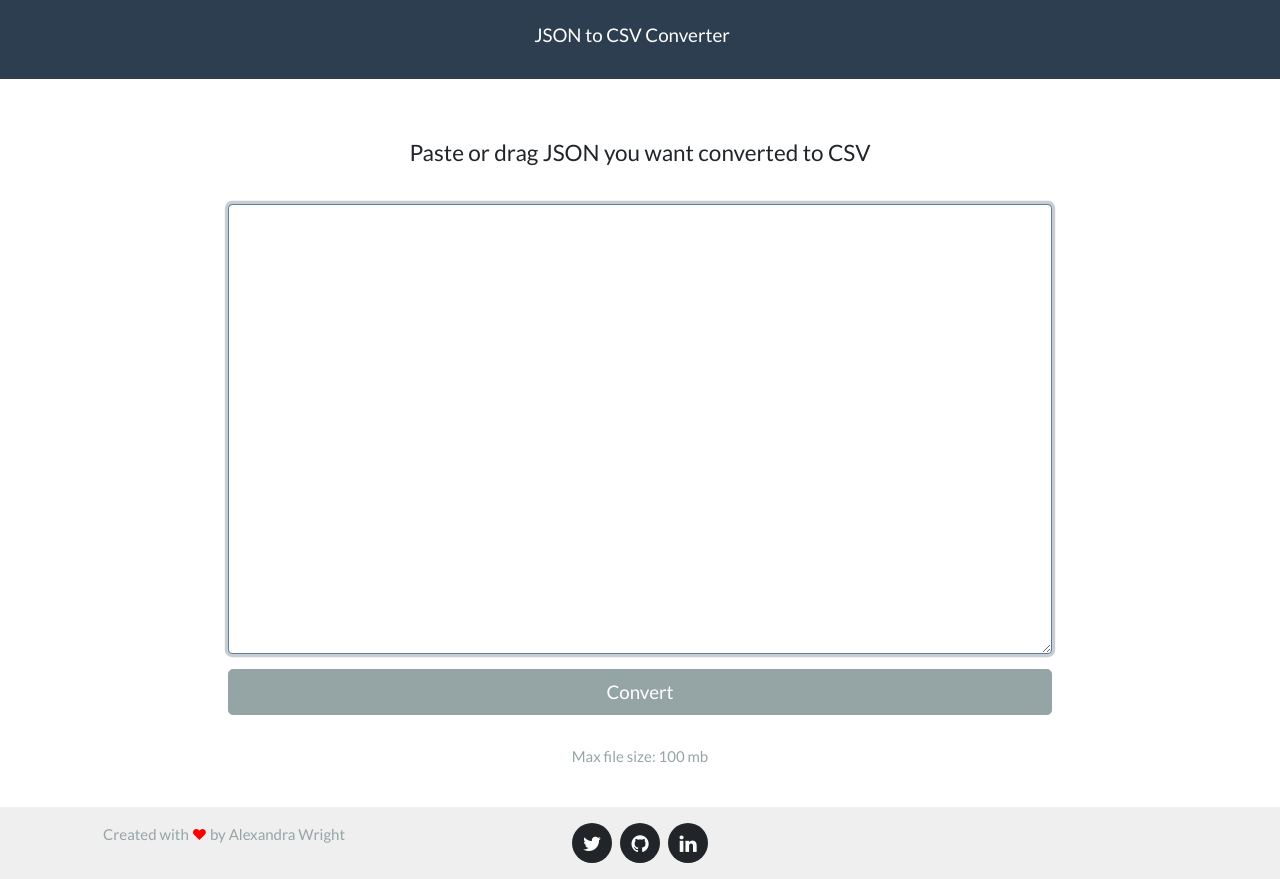
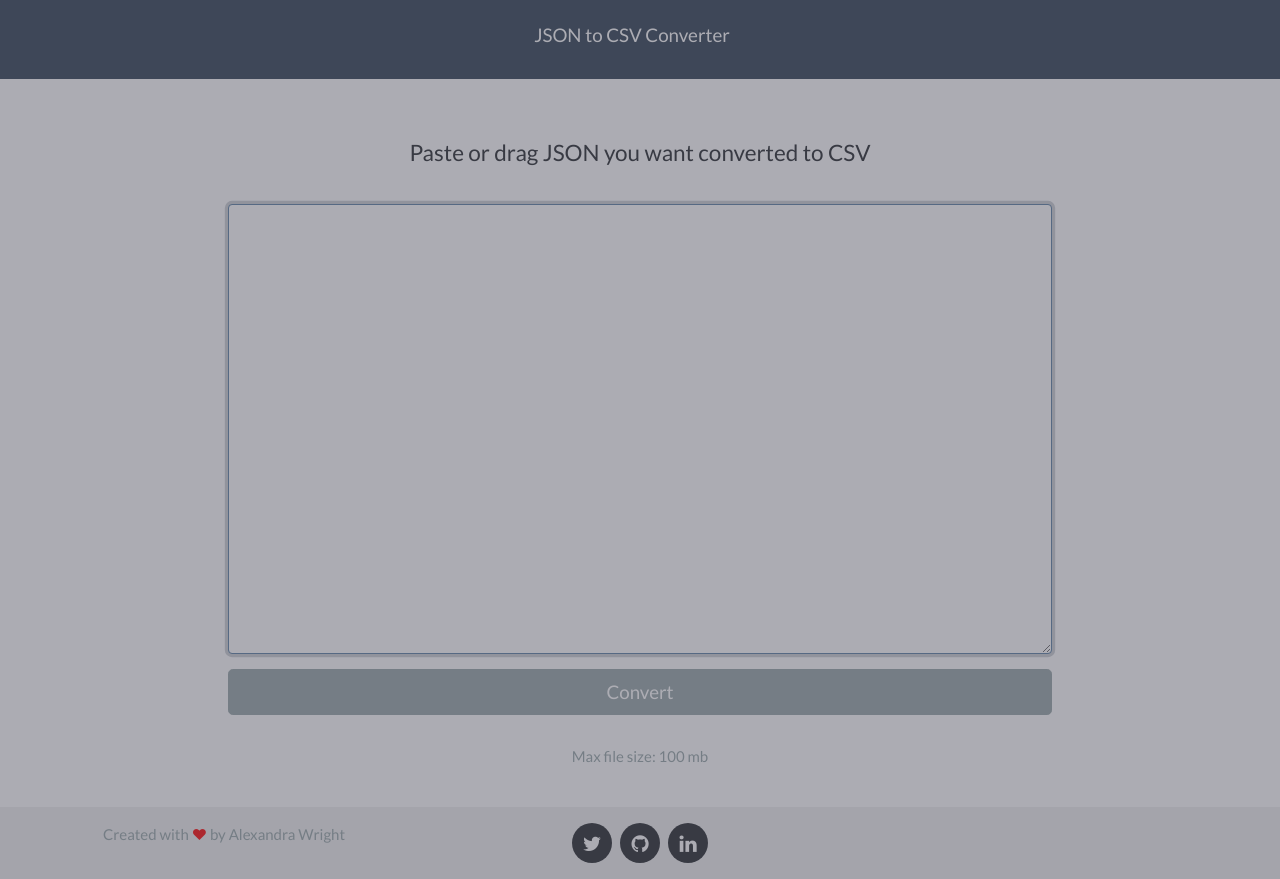
Before and after one commit to f3mshep/json-converter-yay, a React (Create React App) app: page / in a window 1280 px wide. Built offline with nearby package versions, Linux system fonts and the light colour scheme.

Commit message:
extracting modal logic

```diff
--- a/src/App.css
+++ b/src/App.css
@@ -75,6 +75,34 @@ pre {
 }
 /*********   ************/
 
+/******** Modal Stuff *********/
+
+.customModal {
+  position: fixed;
+  top: 0;
+  right: 0;
+  bottom: 0;
+  left: 0;
+  z-index: 1050;
+  overflow: hidden;
+  outline: 0;
+}
+
+.customModal.fade {
+  transition: -webkit-transform 0.3s ease-out;
+  transition: transform 0.3s ease-out;
+  transition: transform 0.3s ease-out, -webkit-transform 0.3s ease-out;
+  -webkit-transform: translate(0, -25%);
+  transform: translate(0, -25%);
+}
+
+.customModal.show {
+  -webkit-transform: translate(0, 0);
+  transform: translate(0, 0);
+}
+
+/**********************/
+
 footer {
   padding: 25px 0;
   text-align: center;
--- a/src/App.js
+++ b/src/App.js
@@ -7,11 +7,13 @@ import InfoText from './containers/info_text';
 import Footer from './containers/footer';
 import Spacer from './containers/spacer';
 import "react-json-pretty/JSONPretty.monikai.styl";
+import Modal from './components/modal/modal';
 
 class App extends Component {
   render() {
     return <div>
         <HeaderBar />
+        <Modal>Test</Modal>
         <div className="container-fluid">
           <Spacer size={"md"} />
           <HeaderText text={"Paste or drag JSON you want converted to CSV"} />
--- a/src/components/input_component.js
+++ b/src/components/input_component.js
@@ -92,7 +92,6 @@ class InputComponent extends React.Component{
     return(
       <div>
           <div  className="row justify-content-center">
-
             <div onClick={this.handleFocus.bind(this)} onBlur={this.handleBlur.bind(this)} className="col-md-8">
               <FileDropzone handleFile={this.handleFile.bind(this)}>
                   {this.state.editting ?
--- /dev/null
+++ b/src/components/modal/modal.js
@@ -0,0 +1,30 @@
+import React from 'react';
+import Overlay from './overlay';
+import ModalComponent from './modal_component';
+
+class Modal extends React.Component{
+  constructor(props){
+    super(props)
+
+  }
+
+  toggleModal(){
+
+  }
+
+  render(){
+    return(
+      <Overlay isShowing={this.props.isShowing} toggleCallback={this.props.toggleCallback}>
+        <ModalComponent isShowing={this.props.isShowing} toggleCallback={this.props.Callback} >
+          {this.props.children}
+        </ModalComponent>
+      </Overlay>
+    );
+  };
+
+  //overlay props: isShowing, toggleCallback
+    //modal_component props: isShowing, toggleCallback
+      //this.props.children
+}
+
+export default Modal;
--- /dev/null
+++ b/src/components/modal/modal_component.js
@@ -0,0 +1,10 @@
+import React from 'react';
+
+const ModalComponent = (props) => {
+  const showing = props.isVisible ? "show" : "fade"
+  return <div className={"customModal " + showing}>
+    {props.children}
+  </div>;
+};
+
+export default ModalComponent;
--- /dev/null
+++ b/src/components/modal/overlay.js
@@ -0,0 +1,19 @@
+import React from 'react';
+
+const myStyles = {
+  position: "absolute",
+  top: "0",
+  left: "0",
+  width: "100%",
+  height: "100%",
+  zIndex: "1000",
+  backgroundColor: "rgba(82, 82, 97, 0.479)"
+};
+
+const Overlay = (props) => (
+  <div onClick={props.toggleCallback} style={myStyles}>
+    {props.children}
+  </div>
+);
+
+export default Overlay;
```
